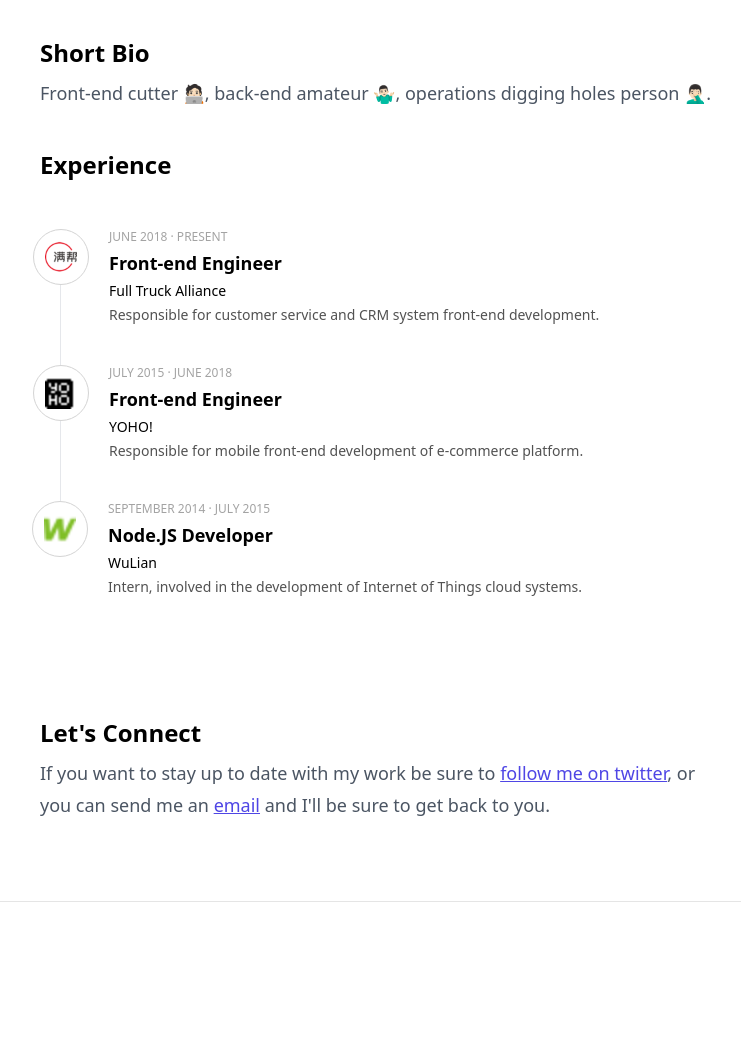
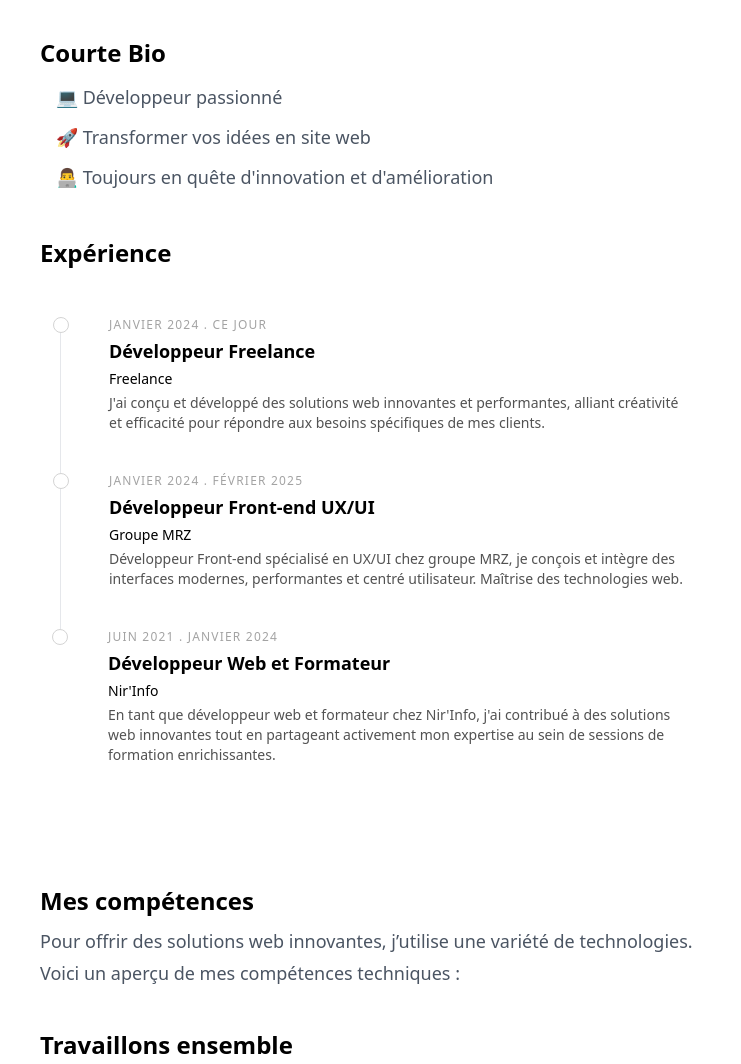
Before and after one commit to codeurMDG/portfolio, an Astro site: page /about in a window 1280 px wide. Shown: the part 659-1723 px from the top of the page, without its empty margins (264-1005 px from the left). Before the commit the page ends 1649 px from the top, so only its background shows below. Built offline with nearby package versions, Linux system fonts and the light colour scheme; Astro itself is replaced by a stand-in of ours.

Commit message:
Update experiences and about page for improved content and layout consistency

```diff
--- a/src/collections/experiences.json
+++ b/src/collections/experiences.json
@@ -1,23 +1,20 @@
 [
 	{
-		"dates": "June 2018 · Present",
-		"role": "Front-end Engineer",
-		"company": "Full Truck Alliance",
-		"description": "Responsible for customer service and CRM system front-end development.",
-		"logo": "/assets/images/experiences/fta.ico"
+		"dates": "Janvier 2024 . ce jour",
+		"role": "Développeur Freelance",
+		"company": "Freelance",
+		"description": "J'ai conçu et développé des solutions web innovantes et performantes, alliant créativité et efficacité pour répondre aux besoins spécifiques de mes clients."
 	},
 	{
-		"dates": "July 2015 · June 2018",
-		"role": "Front-end Engineer",
-		"company": "YOHO!",
-		"description": "Responsible for mobile front-end development of e-commerce platform.",
-		"logo": "/assets/images/experiences/yoho.ico"
+		"dates": "Janvier 2024 . février 2025",
+		"role": "Développeur Front-end UX/UI",
+		"company": "Groupe MRZ",
+		"description": "Développeur Front-end spécialisé en UX/UI chez groupe MRZ, je conçois et intègre des interfaces modernes, performantes et centré utilisateur. Maîtrise des technologies web."
 	},
 	{
-		"dates": "September 2014 · July 2015 ",
-		"role": "Node.JS Developer",
-		"company": "WuLian",
-		"description": "Intern, involved in the development of Internet of Things cloud systems.",
-		"logo": "/assets/images/experiences/wulian.ico"
+		"dates": "Juin 2021 . janvier 2024",
+		"role": "Développeur Web et Formateur",
+		"company": "Nir'Info",
+		"description": "En tant que développeur web et formateur chez Nir'Info, j'ai contribué à des solutions web innovantes tout en partageant activement mon expertise au sein de sessions de formation enrichissantes."
 	}
 ]
--- a/src/components/about-experience.astro
+++ b/src/components/about-experience.astro
@@ -1,16 +1,15 @@
 ---
-const { logo, dates, role, company, description } = Astro.props;
+const { dates, role, company, description } = Astro.props;
 ---
 
 <div class="relative flex flex-col justify-start pl-12">
   <div
-    class="absolute top-0 left-0 z-40 flex items-center justify-center -translate-x-1/2 bg-white border rounded-full dark:bg-neutral-950 w-14 h-14 border-neutral-300 dark:border-neutral-700"
+    class="absolute top-0 left-0 z-40 flex items-center justify-center -translate-x-1/2 bg-white border rounded-full dark:bg-neutral-950 w-4 h-4 border-neutral-300 dark:border-neutral-700 text-sm"
   >
-    <img src={logo} alt={company} class="w-8 h-8" />
   </div>
 
   <p
-    class="text-xs uppercase text-neutral-400 dark:text-neutral-500 trackign-widest"
+    class="text-xs uppercase text-neutral-400 dark:text-neutral-500 tracking-widest"
   >
     {dates}
   </p>
--- a/src/pages/about.astro
+++ b/src/pages/about.astro
@@ -8,23 +8,30 @@ import Layout from "../layouts/main.astro";
 <Layout title="About Me">
   <section class="relative z-20 max-w-2xl mx-auto my-12 px-7 lg:px-0">
     <PageHeading
-      title="A-propos"
+      title="À-propos"
       description="Je ne suis pas juste un développeur web qui travaille, je vis ma passion. Mon amour pour le développement web me pousse autant à maîtriser les technologies que je connais déjà qu'à en découvrir de nouvelles."
     />
 
-    <img src="/assets/images/about.jpg" class="relative z-30 w-full my-10 rounded-xl" />
+    <img
+      src="/assets/images/about.jpg"
+      class="relative z-30 w-full my-10 rounded-xl"
+    />
 
-    <h2 class="mb-2 text-2xl font-bold dark:text-neutral-200">Short Bio</h2>
-    <p
+    <h2 class="mb-2 text-2xl font-bold dark:text-neutral-200">Courte Bio</h2>
+    <div
       class="text-sm leading-6 text-gray-600 dark:text-neutral-400 sm:leading-7 lg:leading-8 sm:text-base lg:text-lg"
     >
-      Front-end cutter 🧑🏻‍💻, back-end amateur 🤷🏻‍♂️, operations digging holes person 🤦🏻‍♂️.
-    </p>
+      <ul class="ml-4 leading-10">
+        <li>💻 Développeur passionné</li>
+        <li>🚀 Transformer vos idées en site web</li>
+        <li>👨‍💻 Toujours en quête d'innovation et d'amélioration</li>
+      </ul>
+    </div>
 
     <h2
       class="mt-5 mb-2 text-2xl font-bold lg:mt-10 sm:mt-6 dark:text-neutral-200"
     >
-      Experience
+      Expérience
     </h2>
     <div class="px-5 py-10">
       {
@@ -36,15 +43,30 @@ import Layout from "../layouts/main.astro";
                 role={experience.role}
                 company={experience.company}
                 description={experience.description}
-                logo={experience.logo}
               />
             </div>
-          )
+          );
         })
       }
     </div>
 
-    <h2 class="mt-5 mb-2 text-2xl font-bold lg:mt-10 sm:mt-6 dark:text-neutral-200">Let's Connect</h2>
+    <h2
+      class="mt-5 mb-2 text-2xl font-bold lg:mt-10 sm:mt-6 dark:text-neutral-200"
+    >
+      Mes compétences
+    </h2>
+
+    <p
+      class="text-sm leading-6 text-gray-600 dark:text-neutral-400 sm:leading-7 lg:leading-8 sm:text-base lg:text-lg"
+    >
+        Pour offrir des solutions web innovantes, j’utilise une variété de technologies. Voici un aperçu de mes compétences techniques :
+    </p>
+
+    <h2
+      class="mt-5 mb-2 text-2xl font-bold lg:mt-10 sm:mt-6 dark:text-neutral-200"
+    >
+      Travaillons ensemble
+    </h2>
     <p
       class="text-sm leading-6 text-gray-600 dark:text-neutral-400 sm:leading-7 lg:leading-8 sm:text-base lg:text-lg"
     >
@@ -52,8 +74,9 @@ import Layout from "../layouts/main.astro";
         href="https://x.com/0xKaibi"
         target="_blank"
         class="text-indigo-600 underline">follow me on twitter</a
-      >, or you can send me an <a href="mailto:astro-aria#miantiao.me" class="text-indigo-600 underline"
-        >email</a
+      >, or you can send me an <a
+        href="mailto:astro-aria#miantiao.me"
+        class="text-indigo-600 underline">email</a
       > and I'll be sure to get back to you.
     </p>
   </section>
```
